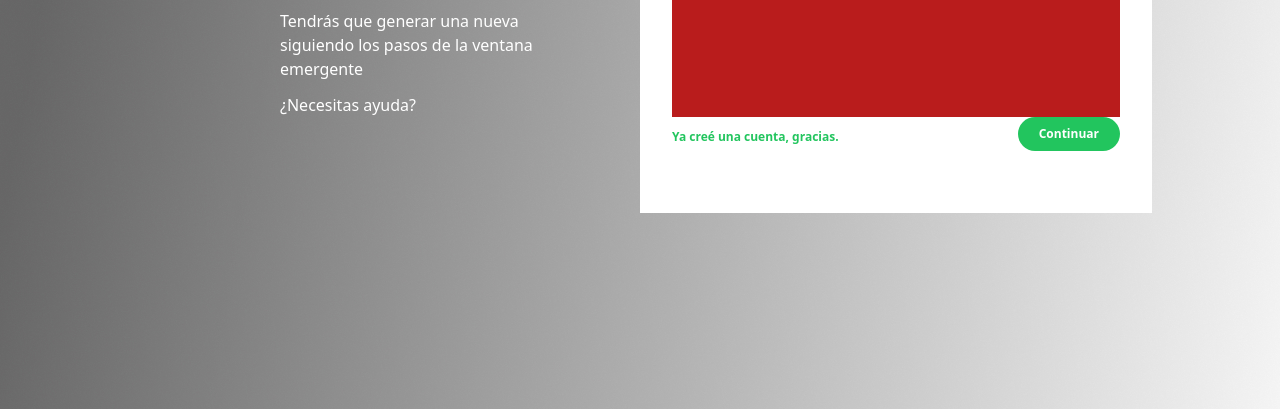
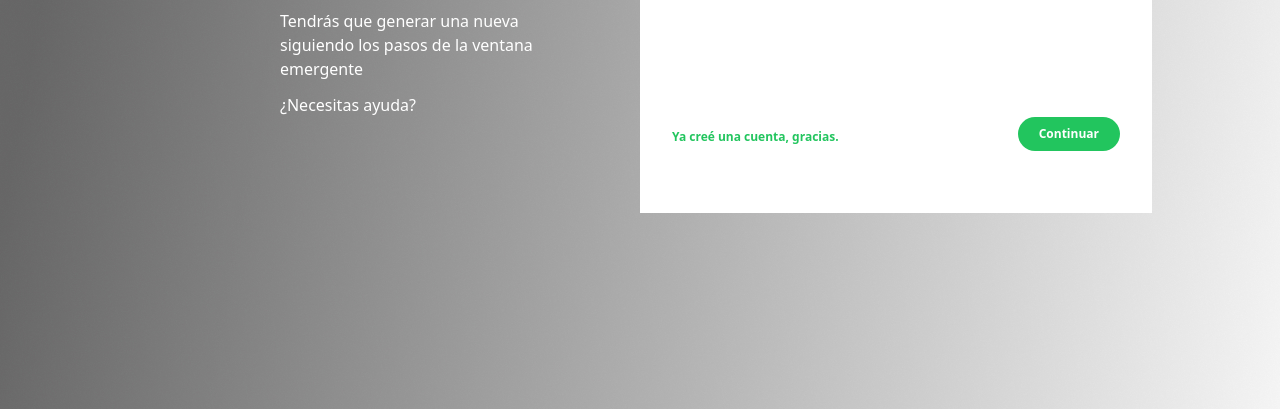
Before and after one commit to vasha54/maquetadotailwindcss, a plain HTML site: page index.html in a window 1280 px wide. Shown: the part 391-800 px from the top of the page. Drawn offline with Linux system fonts and the light colour scheme.

Commit message:
quitando marca

```diff
--- a/index.html
+++ b/index.html
@@ -37,7 +37,7 @@
           </div>
           <form class="relative w-full" action="#" method="POST">
               <!--Inicio de los campos del formulario-->
-              <div class="h-32 bg-red-700">
+              <div class="h-32">
 
               </div>
               <!--Fin de los campos del formulario-->
```
